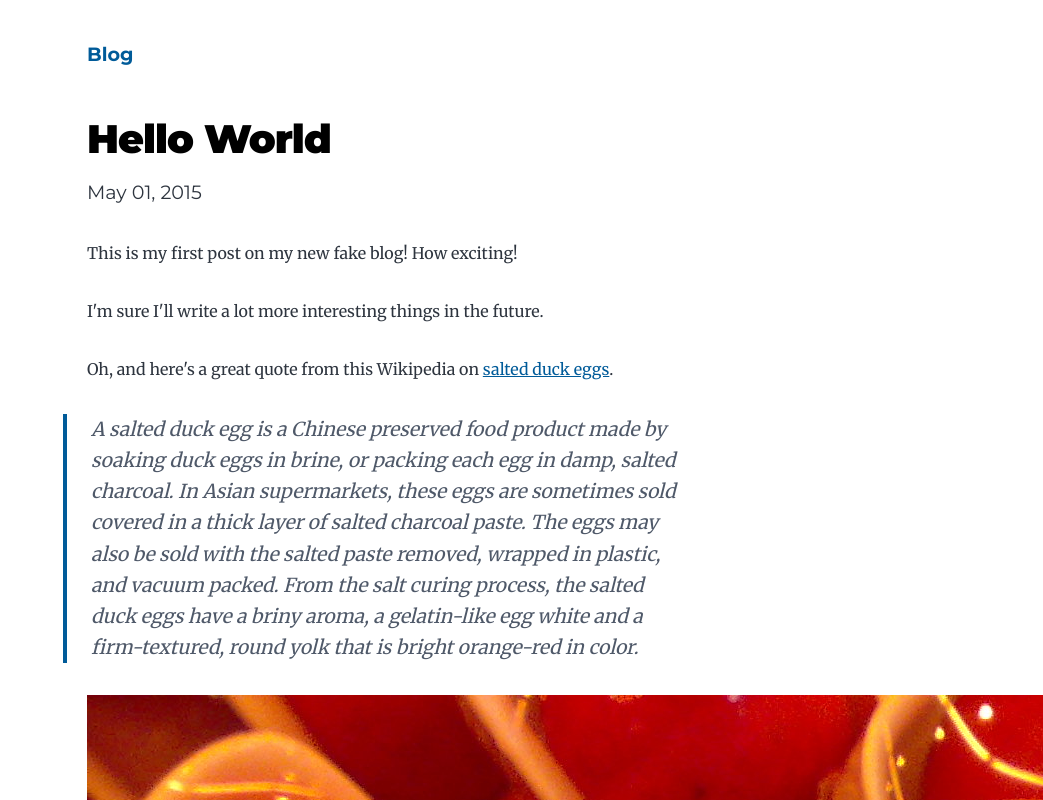
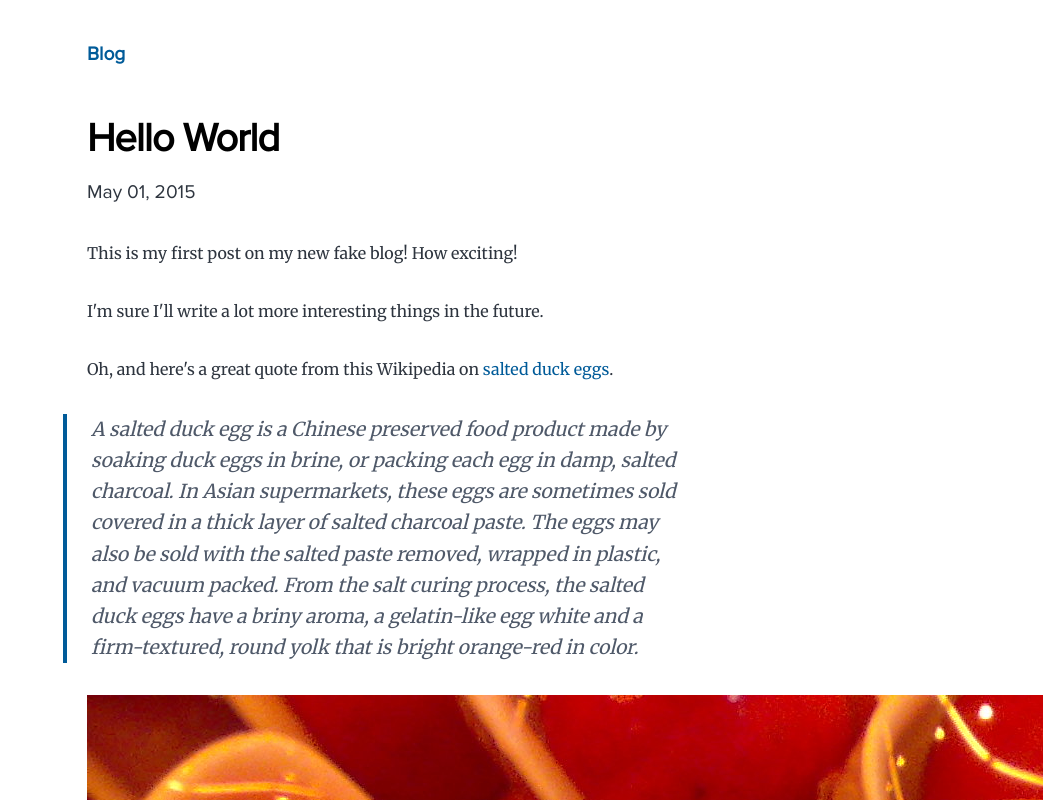
Before and after one commit to sawantatharva/atharva-sawant-blog, a Gatsby site: page /hello-world/ in a window 1280 px wide. Shown: the top 800 px of the page, without its empty margins (237-1280 px from the left). Built offline with nearby package versions, Linux system fonts and the light colour scheme; Gatsby itself is replaced by a stand-in of ours; some packages are replaced by stand-ins of ours.

Commit message:
Update style.css

```diff
--- a/src/style.css
+++ b/src/style.css
@@ -93,6 +93,16 @@ hr {
   border: 0;
 }
 
+@font-face {
+  font-family: "Proxima Nova R";
+  src: url("Proxima_Nova_R.otf");
+}
+
+@font-face {
+  font-family: "Proxima Nova SB";
+  src: url("Proxima_Nova_SB.otf");
+}
+
 /* Heading */
 
 h1,
@@ -101,7 +111,7 @@ h3,
 h4,
 h5,
 h6 {
-  font-family: var(--font-heading);
+  font-family: "Proxima Nova R";
   margin-top: var(--spacing-12);
   margin-bottom: var(--spacing-6);
   line-height: var(--lineHeight-tight);
@@ -231,6 +241,7 @@ table thead tr th {
 
 a {
   color: var(--color-primary);
+  text-decoration: none;
 }
 
 a:hover,
@@ -281,7 +292,7 @@ a:focus {
 
 .header-link-home {
   font-weight: var(--fontWeight-bold);
-  font-family: var(--font-heading);
+  font-family: "Proxima Nova R";
   text-decoration: none;
   font-size: var(--fontSize-2);
 }
@@ -308,7 +319,7 @@ a:focus {
 
 .blog-post header p {
   font-size: var(--fontSize-2);
-  font-family: var(--font-heading);
+  font-family: "Proxima Nova R";
 }
 
 .blog-post-nav ul {
```
